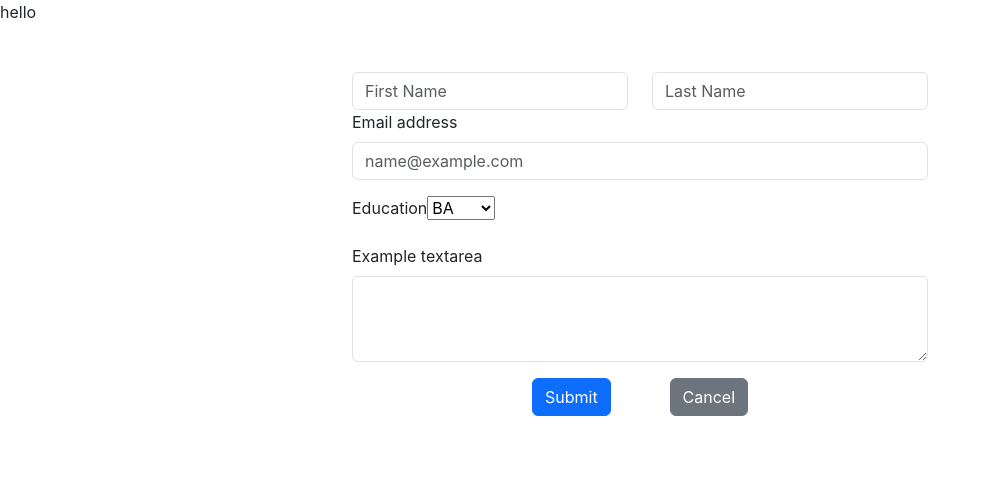
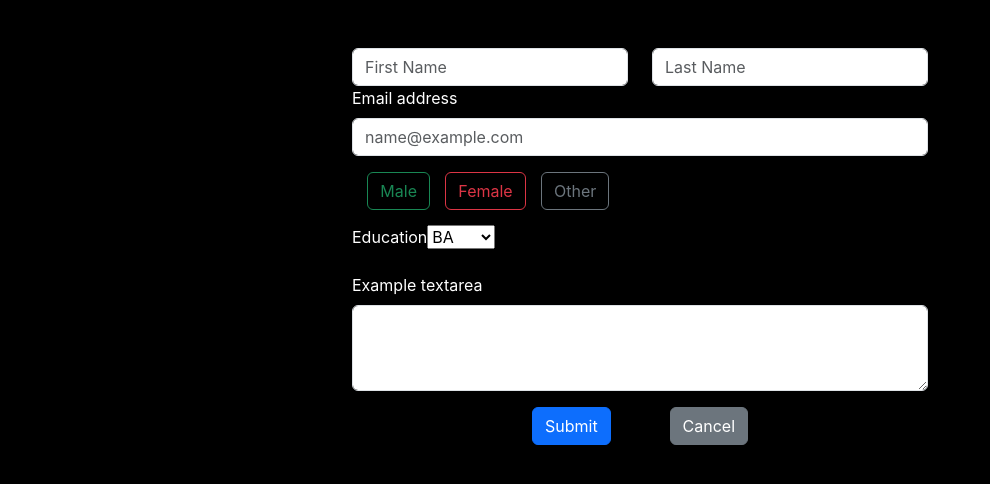
Before and after one commit to JadhavC07/FormValidation, a React (Create React App) app: page / in a window 1280 px wide. Shown: the top 484 px of the page, without its empty margins (0-990 px from the left). Built offline with nearby package versions, Linux system fonts and the light colour scheme.

Commit message:
Made Some Changes

```diff
--- a/src/App.css
+++ b/src/App.css
@@ -1,38 +1,4 @@
-.App {
-  text-align: center;
-}
-
-.App-logo {
-  height: 40vmin;
-  pointer-events: none;
-}
-
-@media (prefers-reduced-motion: no-preference) {
-  .App-logo {
-    animation: App-logo-spin infinite 20s linear;
-  }
-}
-
-.App-header {
-  background-color: #282c34;
-  min-height: 100vh;
-  display: flex;
-  flex-direction: column;
-  align-items: center;
-  justify-content: center;
-  font-size: calc(10px + 2vmin);
+body {
+  background-color: black;
   color: white;
 }
-
-.App-link {
-  color: #61dafb;
-}
-
-@keyframes App-logo-spin {
-  from {
-    transform: rotate(0deg);
-  }
-  to {
-    transform: rotate(360deg);
-  }
-}
--- a/src/App.js
+++ b/src/App.js
@@ -1,10 +1,10 @@
 import React from "react";
 import Validation from "./Components/Validation.js";
+import "./App.css"
 
 const App = () => {
   return (
-    <div>
-      <p> hello</p>
+    <div className="one">
       <Validation />
     </div>
   );
--- a/src/Components/Validation.css
+++ b/src/Components/Validation.css
@@ -1,12 +1,15 @@
-.box{
-    width: 600px;
+.box {
+  width: 600px;
 }
 
-.size{
-    margin: 0 180px;
+.size {
+  margin: 0 180px;
 }
 
-.edu{
+.edu {
+  margin-top: 15px;
+}
 
-    margin-top: 15px;
+.Gender {
+  width: 50%;
 }
--- a/src/Components/Validation.js
+++ b/src/Components/Validation.js
@@ -1,17 +1,12 @@
 import "./Validation.css";
 
-
-
-
-
 const Validation = (props) => {
-
-const education = ["BA", "BCA", "BCom", "BBA", "BEd", "Polly", "ME", "PHD"];
+  const education = ["BA", "BCA", "BCom", "BBA", "BEd", "Polly", "ME", "PHD"];
 
   // array of  education
 
   const edu = education.map((ele) => {
-    return <option>{ele}</option>;
+    return <option className="form-select">{ele}</option>;
   });
 
   return (
@@ -45,7 +40,46 @@ const education = ["BA", "BCA", "BCom", "BBA", "BEd", "Polly", "ME", "PHD"];
           placeholder="name@example.com"
         />
       </div>
+      <div className="Gender d-flex flex-row justify-content-evenly">
+        <div className="male">
+          <input
+            type="radio"
+            className="btn-check"
+            name="options-outlined"
+            id="success-outlined"
+            autocomplete="off"
+          />
+          <label class="btn btn-outline-success" for="success-outlined">
+            Male
+          </label>
+        </div>
 
+        <div className="female">
+          <input
+            type="radio"
+            className="btn-check"
+            name="options-outlined"
+            id="danger-outlined"
+            autocomplete="off"
+          />
+          <label class="btn btn-outline-danger" for="danger-outlined">
+            Female
+          </label>
+        </div>
+        <div className="other">
+          <input
+            type="radio"
+            class="btn-check"
+            id="btn-check-2-outlined"
+            name="options-outlined"
+            autocomplete="off"
+          />
+          <label class="btn btn-outline-secondary" for="btn-check-2-outlined">
+            Other
+          </label>
+        </div>
+        <br></br>
+      </div>
       <div className="edu">
         <label>Education </label>
         <select>{edu}</select>
```
